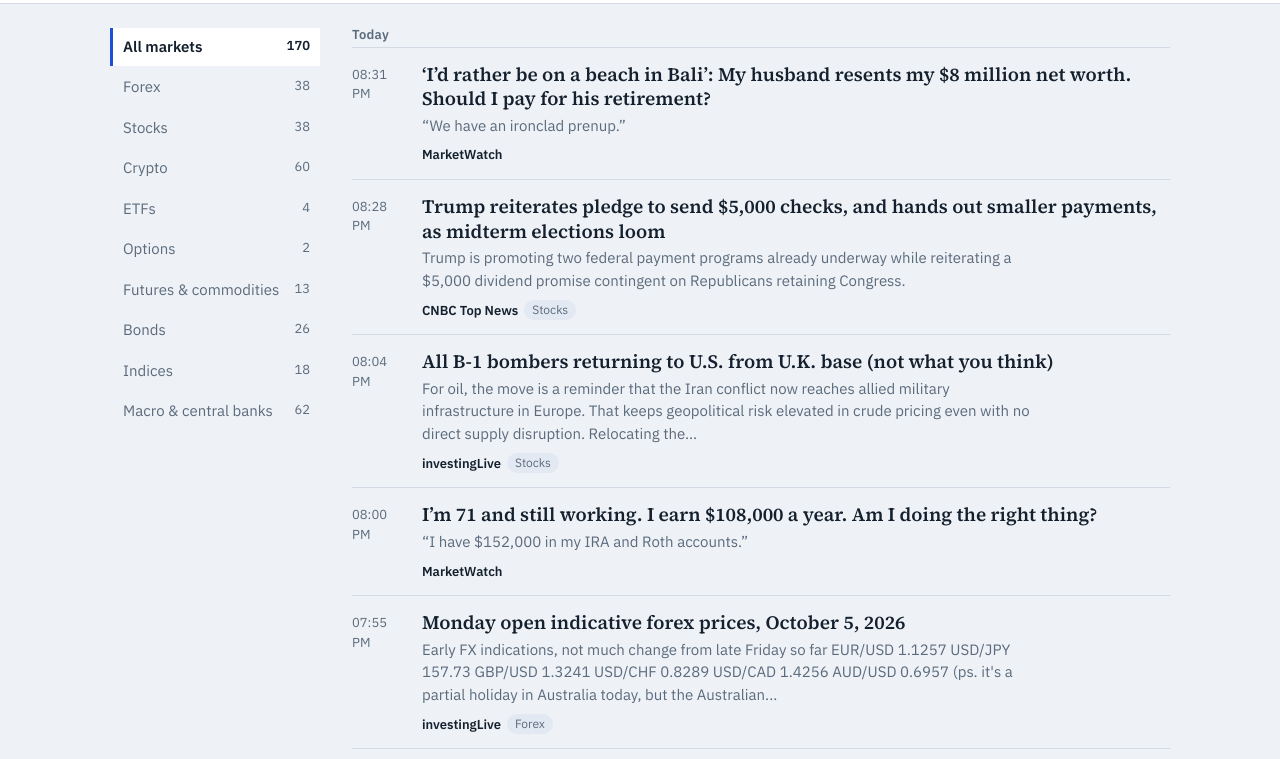
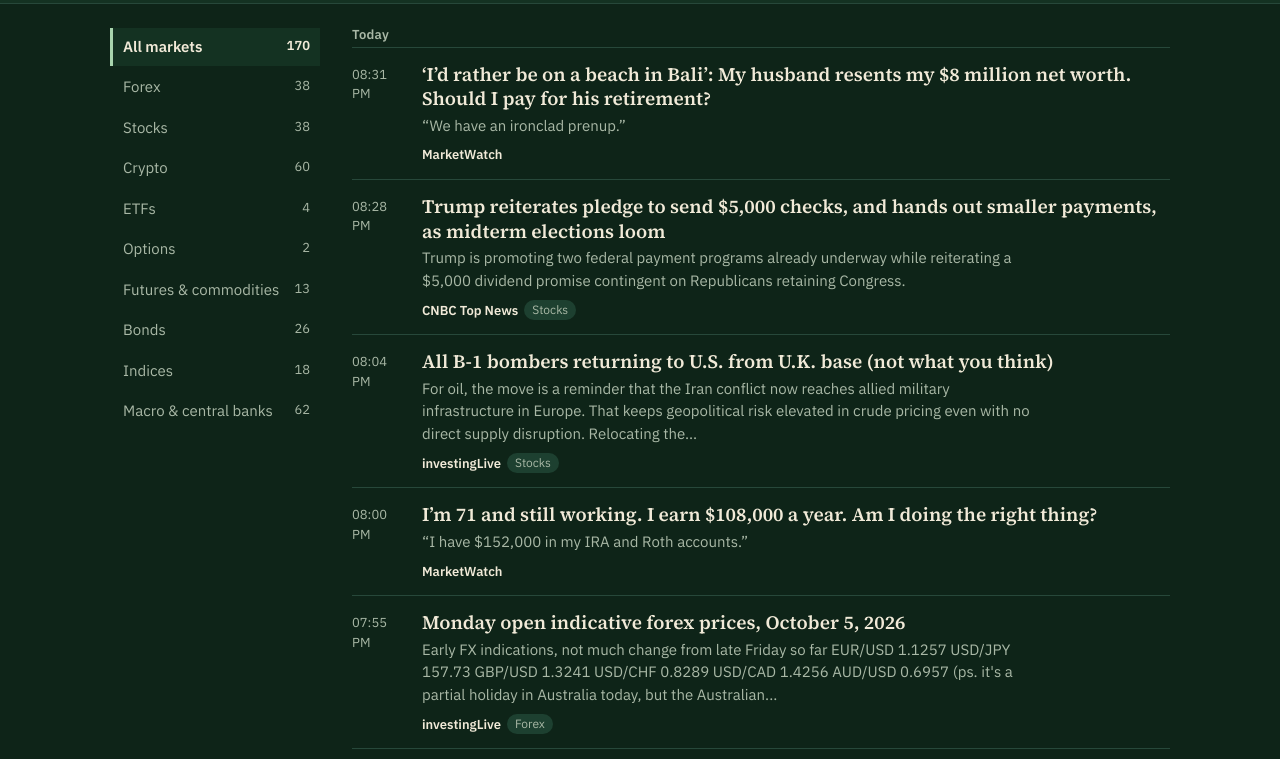
Before and after one commit to paschalisbala23-crypto/market-news, a plain HTML site: page index.html in a window 1280 px wide. Shown: the part 64-823 px from the top of the page. Drawn offline with Linux system fonts and the light colour scheme.

Commit message:
Update index.html

```diff
--- a/index.html
+++ b/index.html
@@ -9,13 +9,11 @@
 <link href="https://fonts.googleapis.com/css2?family=IBM+Plex+Sans:wght@400;500;600&family=Source+Serif+4:opsz,wght@8..60,500;8..60,600&display=swap" rel="stylesheet">
 <style>
 :root{
-  --bg:#eef1f5; --panel:#ffffff; --ink:#14202e; --muted:#5b6b7d; --line:#d3dae3; --accent:#1f4fd8; --tag:#e3e9f2;
+  --bg:#0e2418; --panel:#143222; --ink:#f1ead8; --muted:#a9b8a6; --line:#27483a; --accent:#a8d5ae; --tag:#1d4030;
   --ui:"IBM Plex Sans",system-ui,-apple-system,"Segoe UI",sans-serif;
   --serif:"Source Serif 4",Georgia,"Times New Roman",serif;
 }
-@media (prefers-color-scheme:dark){
-  :root{--bg:#0f1620; --panel:#151e2a; --ink:#e6ecf3; --muted:#8fa0b3; --line:#243142; --accent:#6b94ff; --tag:#1d2938}
-}
+:root{color-scheme:dark}
 *{box-sizing:border-box}
 html{scroll-padding-top:70px}
 body{margin:0;background:var(--bg);color:var(--ink);font:15px/1.5 var(--ui)}
```
